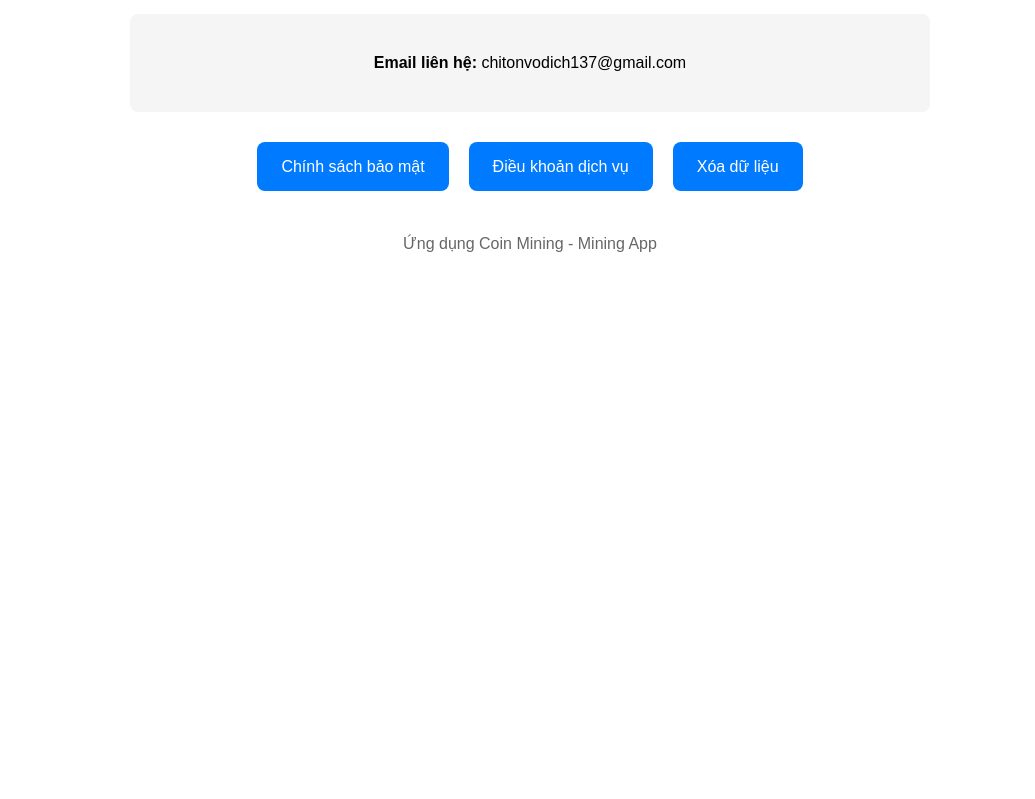
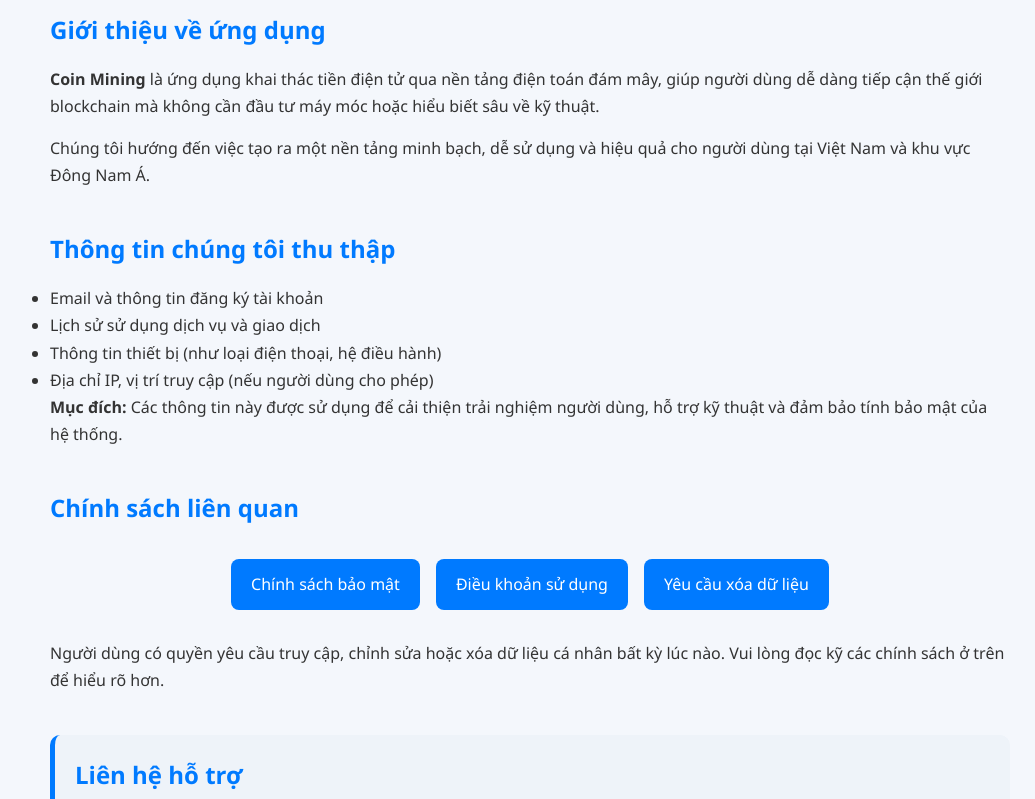
Before and after one commit to duongvanphong137-stack/duongvanphong137-stack.github.io, a plain HTML site: page index.html in a window 1280 px wide. Shown: the part 120-919 px from the top of the page, without its empty margins (110-1145 px from the left). Before the commit the page ends 800 px from the top, so only its background shows below. Drawn offline with Linux system fonts and the light colour scheme.

Commit message:
Update index.html

```diff
--- a/index.html
+++ b/index.html
@@ -1,32 +1,134 @@
 <!DOCTYPE html>
 <html lang="vi">
 <head>
-    <meta charset="UTF-8">
-    <meta name="viewport" content="width=device-width, initial-scale=1.0">
-    <title>Coin Mining - Policies</title>
-    <style>
-        body { font-family: Arial, sans-serif; max-width: 800px; margin: 0 auto; padding: 40px 20px; line-height: 1.6; }
-        h1 { color: #007AFF; text-align: center; }
-        .nav { display: flex; justify-content: center; gap: 20px; margin: 30px 0; }
-        .nav a { padding: 12px 24px; background: #007AFF; color: white; text-decoration: none; border-radius: 8px; }
-        .contact { background: #f5f5f5; padding: 20px; border-radius: 8px; text-align: center; }
-    </style>
+  <meta charset="UTF-8" />
+  <meta name="viewport" content="width=device-width, initial-scale=1.0" />
+  <title>Coin Mining - Chính sách Ứng Dụng</title>
+  <style>
+    * {
+      box-sizing: border-box;
+      margin: 0;
+      padding: 0;
+    }
+
+    body {
+      font-family: 'Segoe UI', Arial, sans-serif;
+      background-color: #f4f7fc;
+      color: #333;
+      line-height: 1.7;
+      max-width: 1000px;
+      margin: auto;
+      padding: 40px 20px;
+    }
+
+    h1, h2, h3 {
+      color: #007aff;
+      margin-bottom: 15px;
+    }
+
+    h1 {
+      text-align: center;
+      font-size: 2.2rem;
+      margin-bottom: 30px;
+    }
+
+    .section {
+      margin-bottom: 40px;
+    }
+
+    p {
+      margin-bottom: 15px;
+    }
+
+    .nav {
+      display: flex;
+      flex-wrap: wrap;
+      justify-content: center;
+      gap: 16px;
+      margin: 30px 0;
+    }
+
+    .nav a {
+      padding: 12px 20px;
+      background-color: #007aff;
+      color: white;
+      text-decoration: none;
+      border-radius: 8px;
+      font-weight: 500;
+      transition: background 0.3s ease;
+    }
+
+    .nav a:hover {
+      background-color: #005fcc;
+    }
+
+    .contact {
+      background-color: #eef3f9;
+      padding: 20px;
+      border-radius: 10px;
+      border-left: 5px solid #007aff;
+    }
+
+    footer {
+      text-align: center;
+      font-size: 0.9rem;
+      color: #777;
+      margin-top: 50px;
+    }
+
+    @media (max-width: 600px) {
+      h1 {
+        font-size: 1.6rem;
+      }
+
+      .nav a {
+        width: 100%;
+        text-align: center;
+      }
+    }
+  </style>
 </head>
 <body>
-    <h1>📱 Coin Mining - Chính sách ứng dụng</h1>
 
-    <div class="contact">
-        <p><strong>Email liên hệ:</strong> chitonvodich137@gmail.com</p>
+  <h1>📱 Coin Mining - Chính Sách Ứng Dụng</h1>
+
+  <div class="section">
+    <h2>Giới thiệu về ứng dụng</h2>
+    <p><strong>Coin Mining</strong> là ứng dụng khai thác tiền điện tử qua nền tảng điện toán đám mây, giúp người dùng dễ dàng tiếp cận thế giới blockchain mà không cần đầu tư máy móc hoặc hiểu biết sâu về kỹ thuật.</p>
+    <p>Chúng tôi hướng đến việc tạo ra một nền tảng minh bạch, dễ sử dụng và hiệu quả cho người dùng tại Việt Nam và khu vực Đông Nam Á.</p>
+  </div>
+
+  <div class="section">
+    <h2>Thông tin chúng tôi thu thập</h2>
+    <ul>
+      <li>Email và thông tin đăng ký tài khoản</li>
+      <li>Lịch sử sử dụng dịch vụ và giao dịch</li>
+      <li>Thông tin thiết bị (như loại điện thoại, hệ điều hành)</li>
+      <li>Địa chỉ IP, vị trí truy cập (nếu người dùng cho phép)</li>
+    </ul>
+    <p><strong>Mục đích:</strong> Các thông tin này được sử dụng để cải thiện trải nghiệm người dùng, hỗ trợ kỹ thuật và đảm bảo tính bảo mật của hệ thống.</p>
+  </div>
+
+  <div class="section">
+    <h2>Chính sách liên quan</h2>
+    <div class="nav">
+      <a href="privacy-policy.html">Chính sách bảo mật</a>
+      <a href="terms-of-service.html">Điều khoản sử dụng</a>
+      <a href="data-deletion.html">Yêu cầu xóa dữ liệu</a>
     </div>
+    <p>Người dùng có quyền yêu cầu truy cập, chỉnh sửa hoặc xóa dữ liệu cá nhân bất kỳ lúc nào. Vui lòng đọc kỹ các chính sách ở trên để hiểu rõ hơn.</p>
+  </div>
 
-    <div class="nav">
-        <a href="privacy-policy.html">Chính sách bảo mật</a>
-        <a href="terms-of-service.html">Điều khoản dịch vụ</a>
-        <a href="data-deletion.html">Xóa dữ liệu</a>
-    </div>
+  <div class="section contact">
+    <h2>Liên hệ hỗ trợ</h2>
+    <p>Mọi thắc mắc liên quan đến quyền riêng tư, dữ liệu người dùng hoặc điều khoản sử dụng, xin vui lòng liên hệ:</p>
+    <p><strong>Email:</strong> chitonvodich137@gmail.com</p>
+    <p><strong>Thời gian phản hồi:</strong> Trong vòng 3–5 ngày làm việc</p>
+  </div>
 
-    <p style="text-align: center; color: #666; margin-top: 40px;">
-        Ứng dụng Coin Mining - Mining App
-    </p>
+  <footer>
+    Ứng dụng Coin Mining &copy; 2025 – Mọi quyền được bảo lưu
+  </footer>
+
 </body>
 </html>
```
